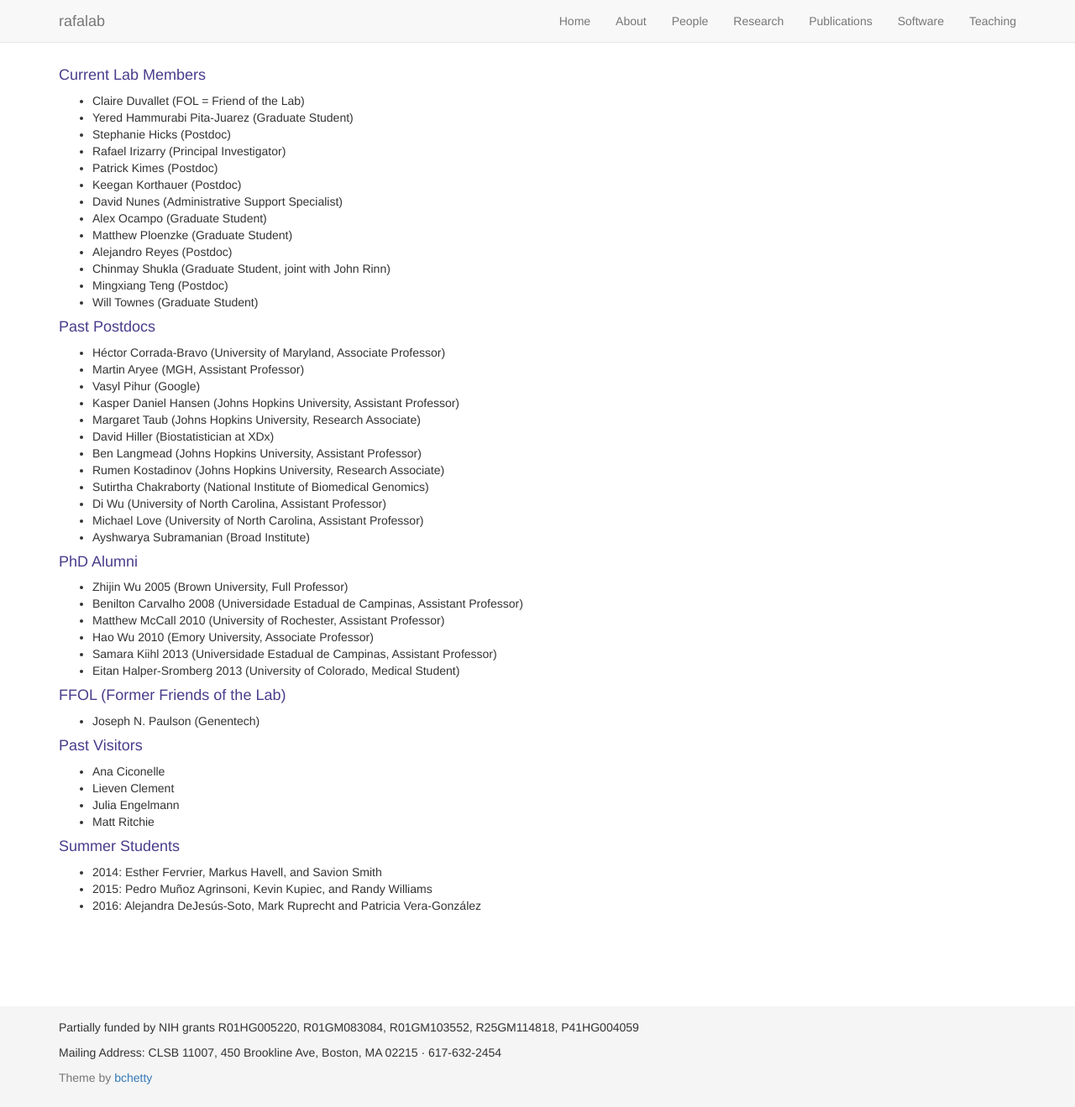
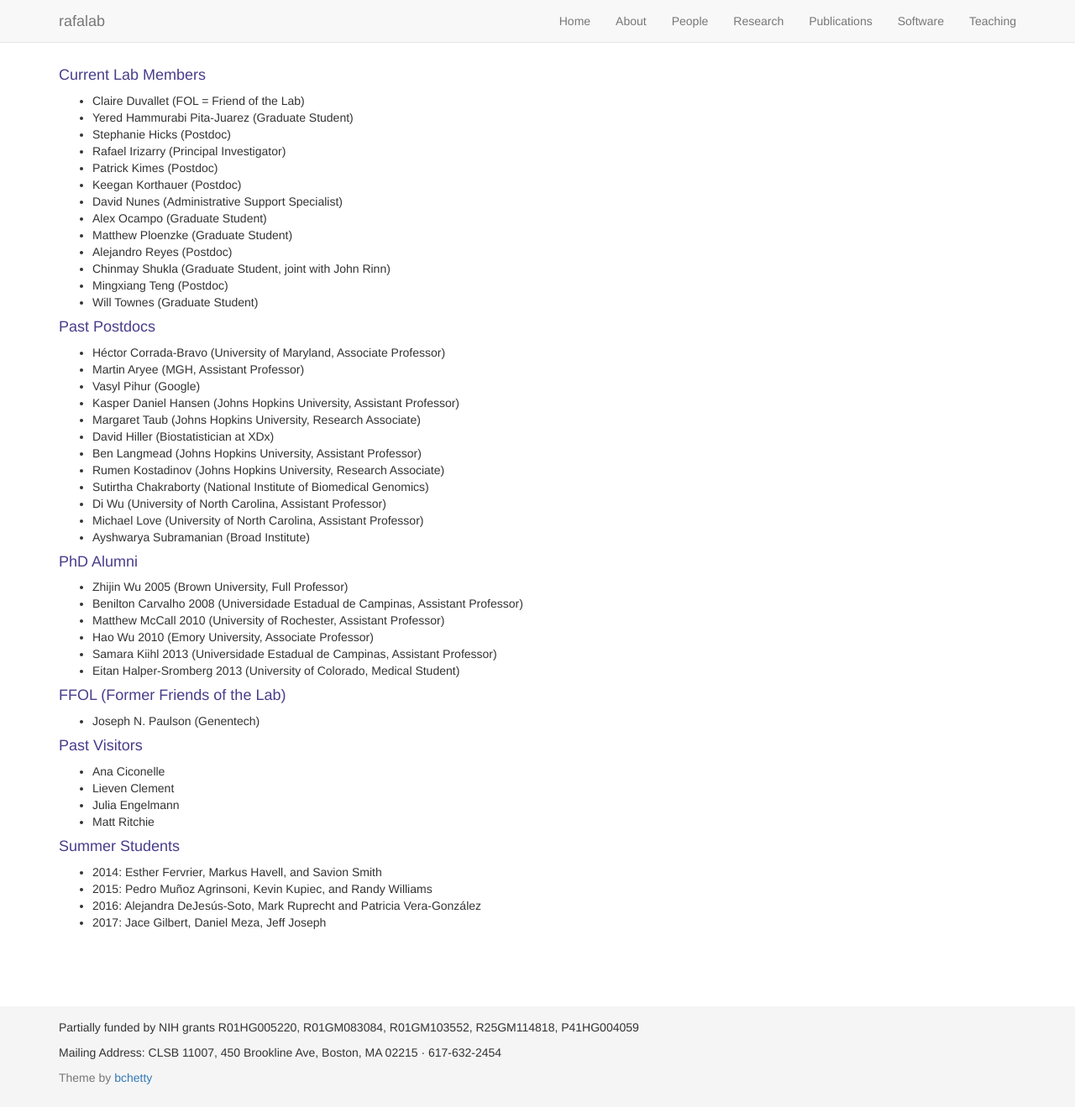
Before and after one commit to rafalab/rafalab.github.io, a Jekyll site: the page built from pages/people.md, in a window 1280 px wide and 1319 px high. Shown: the whole window at 84% size. Built offline with Jekyll 4.4.1, drawn with Linux system fonts in a browser that asks for light colours; nearby versions of some CDN libraries.

Commit message:
Update people.md

```diff
--- a/pages/people.md
+++ b/pages/people.md
@@ -57,3 +57,4 @@ title: people
 - 2014:  Esther Fervrier, Markus Havell, and  Savion Smith
 - 2015: Pedro Mu&ntilde;oz Agrinsoni, Kevin Kupiec, and  Randy Williams
 - 2016:  Alejandra DeJesús-Soto, Mark Ruprecht and  Patricia Vera-González
+- 2017: Jace Gilbert, Daniel Meza, Jeff Joseph
```
